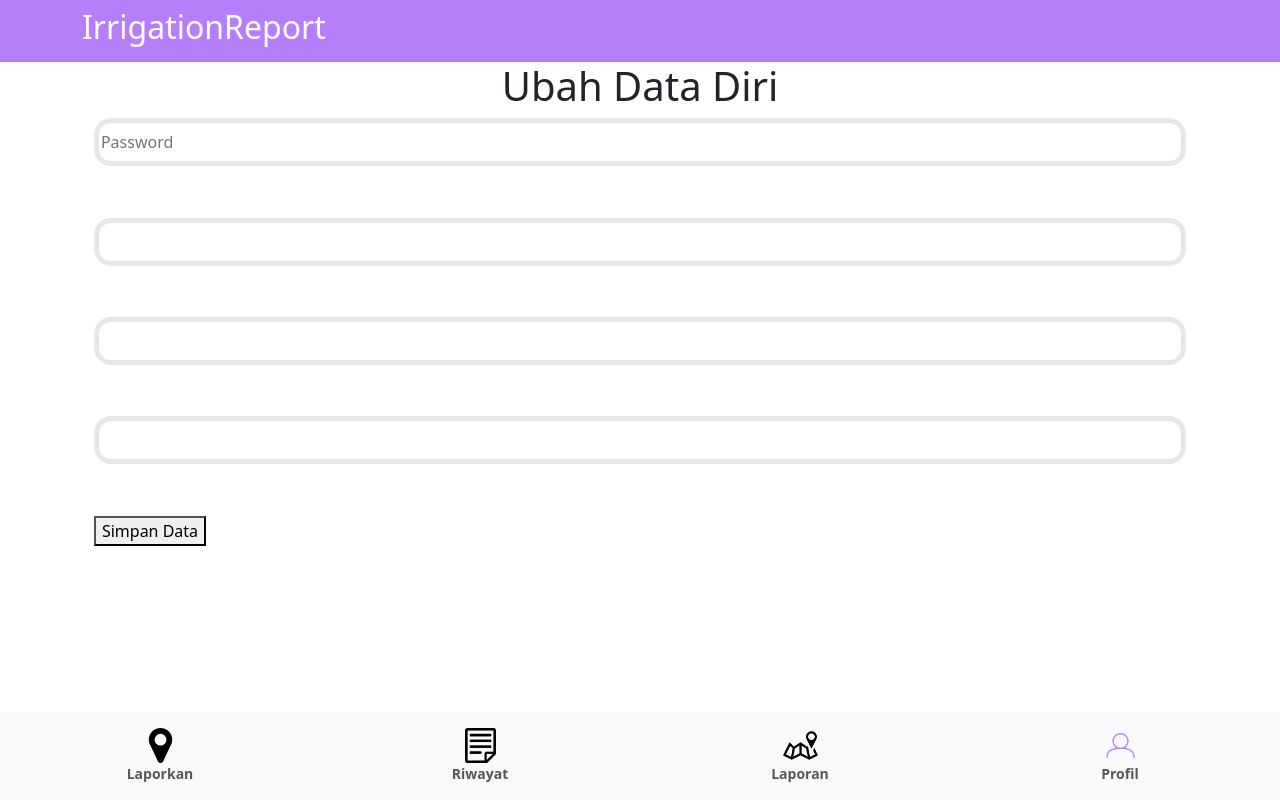
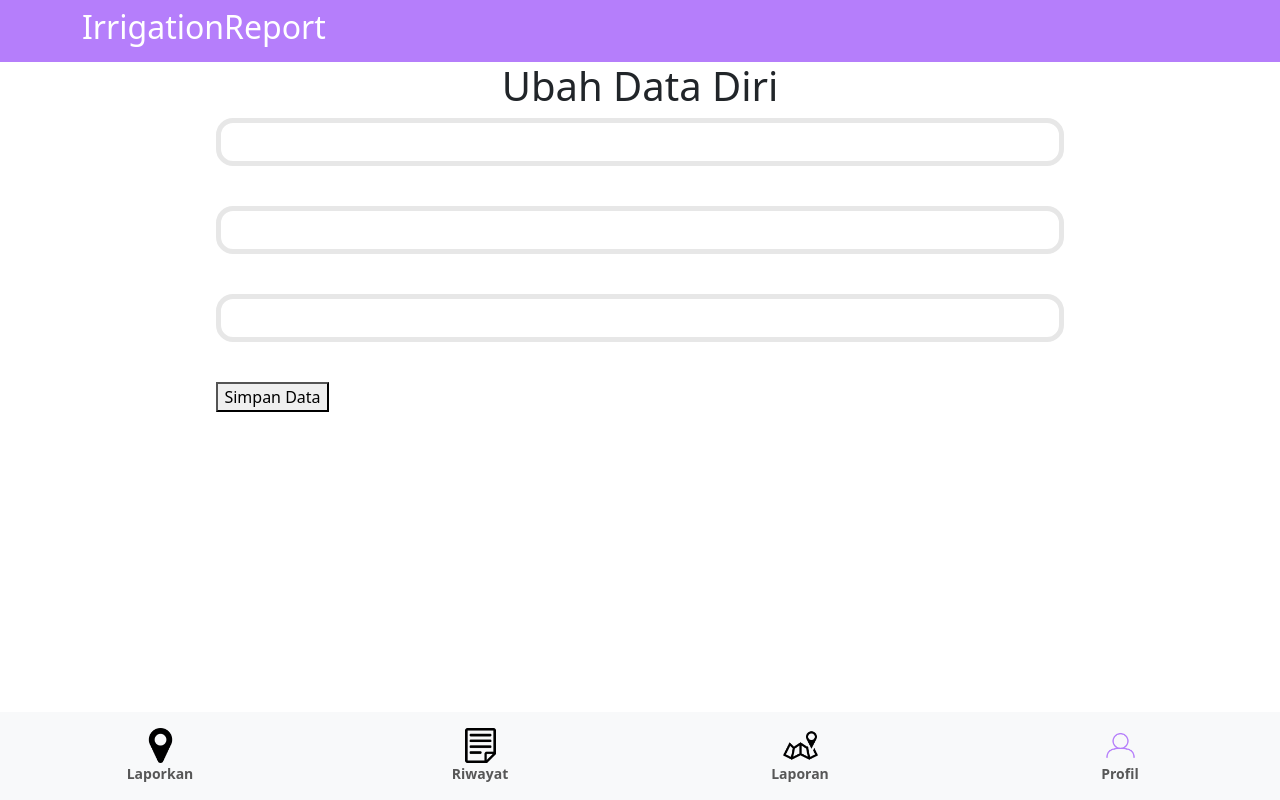
Before and after one commit to zflash123/IrrigationReport, a React (Vite) app: page /edit-profil in a window 1280 px wide. Built offline with nearby package versions, Linux system fonts and the light colour scheme; no server answers.

Commit message:
fix fetch put data in EditProfil page; delete input password in that page; change navigate to /profil after the fetch is succeded

```diff
--- a/src/components/EditProfilForm.jsx
+++ b/src/components/EditProfilForm.jsx
@@ -2,7 +2,7 @@ import { useNavigate } from "react-router-dom";
 import { useState, useEffect } from "react";
 import { Cookies } from "react-cookie";
 
-const FORM_ENDPOINT = "http://127.0.0.1:8000/api/auth/register";
+const FORM_ENDPOINT = "http://127.0.0.1:8000/api/profile";
 
 const EditProfilForm = () => {
   const [status, setStatus] = useState('');
@@ -39,10 +39,12 @@ const EditProfilForm = () => {
       .filter((input) => input.name)
       .reduce((obj, input) => Object.assign(obj, { [input.name]: input.value }), {});
 
+    const cookies = new Cookies();
     fetch(finalFormEndpoint, {
-      method: 'POST',
+      method: 'PUT',
       headers: {
         'Content-Type': 'application/json',
+        'Authorization': 'Bearer '+cookies.get('user_session')
       },
       body: JSON.stringify(data),
     })
@@ -64,7 +66,7 @@ const EditProfilForm = () => {
 
   useEffect(() => {
     if (status === "success") {
-      navigate("/login");
+      navigate("/profil");
     }
   }, [status, navigate]);
 
@@ -81,10 +83,9 @@ const EditProfilForm = () => {
     <form
       action={FORM_ENDPOINT}
       onSubmit={handleSubmit}
-      method="POST"
+      method="PUT"
       encType="multipart/form-data"
     >
-      <input type="password" name="password" className="r-form-input" id="register-password" placeholder="Password" />
       <input type="text" name="fullname" className="r-form-input" id="register-fullname" value={fullname} onChange={e => setFullName(e.target.value)}/>
       <input type="text" name="shortname" className="r-form-input" id="register-shortname" value={shortname} onChange={e => setShortname(e.target.value)}/>
       <input type="text" name="phone" className="r-form-input" id="register-phone" value={phone} onChange={e => setPhone(e.target.value)}/>
```
